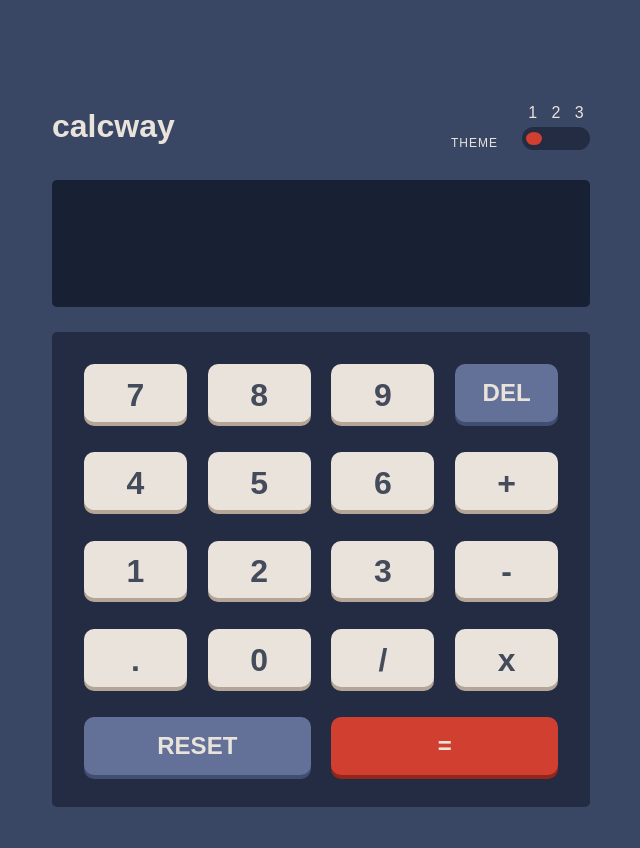
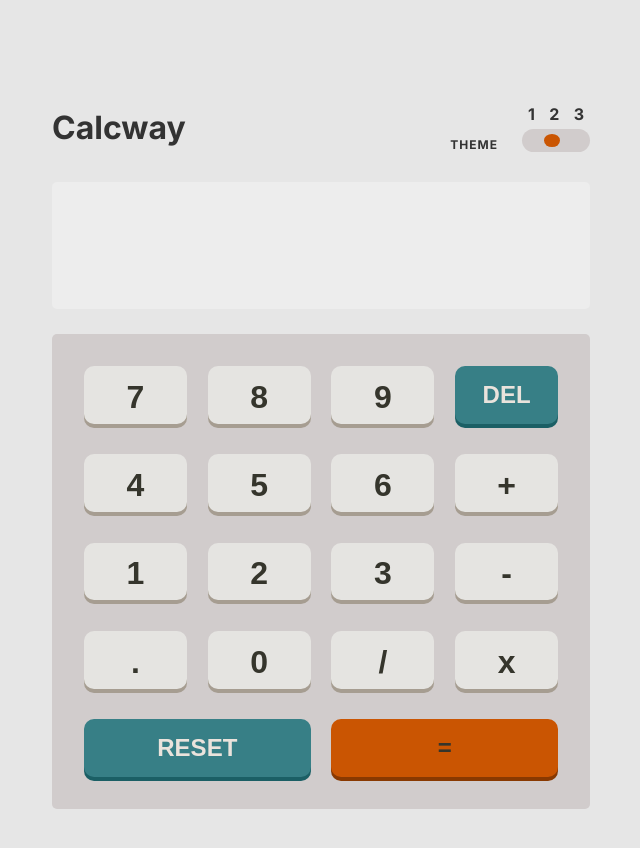
Before and after one commit to natainditama/calcway, a React (Vite) app: page / in a window 1280 px wide. Shown: the top 848 px of the page, without its empty margins (319-959 px from the left). Built offline with nearby package versions, Linux system fonts and the light colour scheme.

Commit message:
feat: Optimize SEO and twitter card

```diff
--- a/index.html
+++ b/index.html
@@ -4,7 +4,39 @@
     <meta charset="UTF-8" />
     <link rel="icon" type="image/svg+xml" href="/vite.svg" />
     <meta name="viewport" content="width=device-width, initial-scale=1.0" />
-    <title>Vite + React + TS</title>
+    <!-- Primary Meta Tags -->
+    <title>Calcway - Stunning calculator app website built with React</title>
+    <meta name="title" content="Calcway - Stunning calculator app website built with React">
+    <meta name="keywords" content="Stunning calculator, App website, React, Elegant design, Seamless user interface, Mathematical calculations, Web application, Calculator app, React framework, Beautiful UI, User-friendly calculator, Advanced calculations, Responsive design, Interactive interface, Front-end development, Modern calculator, Efficient calculations, Interactive user experience, Customizable calculator, React components">
+    <meta name="description"
+    content="Experience the elegance of a stunning calculator app website, crafted with React, offering a seamless and visually captivating user interface for effortless mathematical calculations">
+    <link rel="canonical" href="https://calcway.pages.dev/">
+    <link rel="shortcut icon" href="/vite.svg">
+    <link rel="manifest" href="/manifest.json">
+
+    <!-- Open Graph / Facebook -->
+    <meta property="og:type" content="website">
+    <meta property="og:url" content="https://calcway.pages.dev/">
+    <meta property="og:locale" content="en" />
+    <meta property="og:title" content="Calcway - Stunning calculator app website built with React">
+    <meta property="og:description"
+      content="Experience the elegance of a stunning calculator app website, crafted with React, offering a seamless and visually captivating user interface for effortless mathematical calculations">
+    <meta property="og:image"
+      content="https://github.com/natainditama/calcway/raw/main/design/desktop-design-theme-2.jpg">
+
+    <!-- Twitter -->
+    <meta property="twitter:card" content="summary_large_image">
+    <meta property="twitter:url" content="https://calcway.pages.dev/">
+    <meta property="twitter:title" content="Calcway - Stunning calculator app website built with React">
+    <meta property="twitter:description"
+      content="Experience the elegance of a stunning calculator app website, crafted with React, offering a seamless and visually captivating user interface for effortless mathematical calculations">
+    <meta property="twitter:image"
+      content="https://github.com/natainditama/calcway/raw/main/design/desktop-design-theme-2.jpg">
+
+    <link rel="preconnect" href="https://fonts.googleapis.com">
+    <link rel="preconnect" href="https://fonts.gstatic.com" crossorigin>
+    <link href="https://fonts.googleapis.com/css2?family=Inter:wght@700;800;900&display=swap"
+      rel="stylesheet">
   </head>
   <body>
     <div id="root"></div>
--- a/src/App.tsx
+++ b/src/App.tsx
@@ -1,11 +1,11 @@
 import React, { useEffect, useState, useCallback } from "react";
 import { GlobalStyles } from "@/styles/global";
 import { ThemeProvider } from "styled-components";
-import { basic, ThemeProps } from "@/styles/theme";
+import { light, ThemeProps } from "@/styles/theme";
 import { Header, Calculator, DefaultSeo } from "@/components";
 
 export default function App() {
-  const [selectedTheme, setSelectedTheme] = useState<ThemeProps>(basic);
+  const [selectedTheme, setSelectedTheme] = useState<ThemeProps>(light);
 
   const handleThemeChange = useCallback((theme: ThemeProps) => {
     setSelectedTheme(theme);
--- a/src/components/Header/Header.tsx
+++ b/src/components/Header/Header.tsx
@@ -9,7 +9,7 @@ type HeaderProps = {
 function Header({ handleThemeChange }: HeaderProps) {
   return (
     <header>
-      <h1>calcway</h1>
+      <h1>Calcway</h1>
       <section className="themes">
         <p>THEME</p>
         <ThemeButtons handleThemeChange={handleThemeChange} />
--- a/src/components/ThemeButtons/ThemeButtons.tsx
+++ b/src/components/ThemeButtons/ThemeButtons.tsx
@@ -36,7 +36,7 @@ export default function ThemeButtons({ handleThemeChange }: ThemeButtonsProps) {
               type={"button"}
               id={theme.name}
               key={theme.name}
-              className={`theme-btn ${theme.name} ${index == 0 ? "active" : null}`}
+              className={`theme-btn ${theme.name} ${index == 1 ? "active" : null}`}
               onClick={() => handleThemeChange(theme)}
             ></ThemeButton>
           );
--- a/src/styles/global.ts
+++ b/src/styles/global.ts
@@ -7,7 +7,7 @@ type GlobalThemeProps = {
 
 export const GlobalStyles = createGlobalStyle`
 :root {
-  --main-font: "League Spartan", sans-serif;
+  --main-font: "Inter", sans-serif;
 }
 * {
   margin: 0;
--- a/src/utils/constants/seo.tsx
+++ b/src/utils/constants/seo.tsx
@@ -51,12 +51,12 @@ const metaTags = [
   {
     name: "keywords",
     content:
-      "calcway, react, javascript, html, calculator, typescript, html5, reactjs, project, free, html-css, html-css-javascript, javascipt, calculator-application, calculator-javascript, calculator-app, vite, react-typescript, vitejs, natainditama, vite-ts, react-ts, typescript, calculator-ts",
+      "Stunning calculator, App website, React, Elegant design, Seamless user interface, Mathematical calculations, Web application, Calculator app, React framework, Beautiful UI, User-friendly calculator, Advanced calculations, Responsive design, Interactive interface, Front-end development, Modern calculator, Efficient calculations, Interactive user experience, Customizable calculator, React components.",
   },
   {
     name: "description",
     content:
-      "Beautiful Online Calculator with 11-digit keypad and 4 functions to add, subtract, multiply and divide numbers.",
+      "Experience the elegance of a stunning calculator app website, crafted with React, offering a seamless and visually captivating user interface for effortless mathematical calculations",
   },
 ];
 
@@ -95,7 +95,7 @@ const linkTags = [
 
 const seoDefaults: HelmetProps = {
   titleTemplate: "Calcway - %s",
-  title: "Beautiful a simple calculator website build with React",
+  title: "Stunning calculator app website built with React",
   link: [...linkTags],
   meta: [...metaTags],
 };
--- a/vite.config.ts
+++ b/vite.config.ts
@@ -1,16 +1,12 @@
 import { defineConfig } from "vite";
 import react from "@vitejs/plugin-react";
 import { resolve } from "path";
-import webfontDownload from "vite-plugin-webfont-dl";
 
 // https://vitejs.dev/config/
 export default defineConfig({
   base: "https://calcway.pages.dev/",
   plugins: [
     react(),
-    webfontDownload([
-      "https://fonts.googleapis.com/css2?family=League+Spartan:wght@700&display=swap",
-    ]),
   ],
   resolve: {
     alias: [
```
